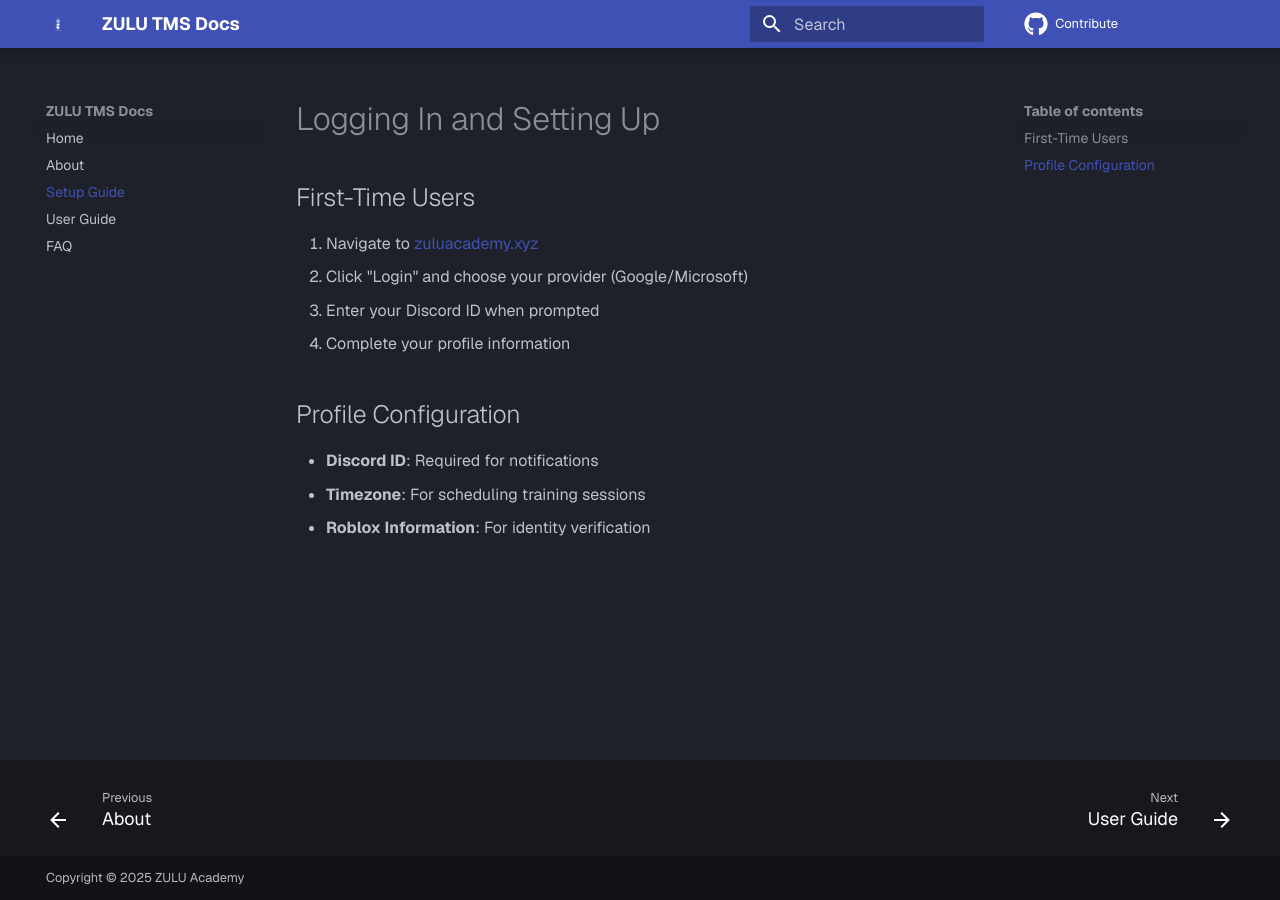
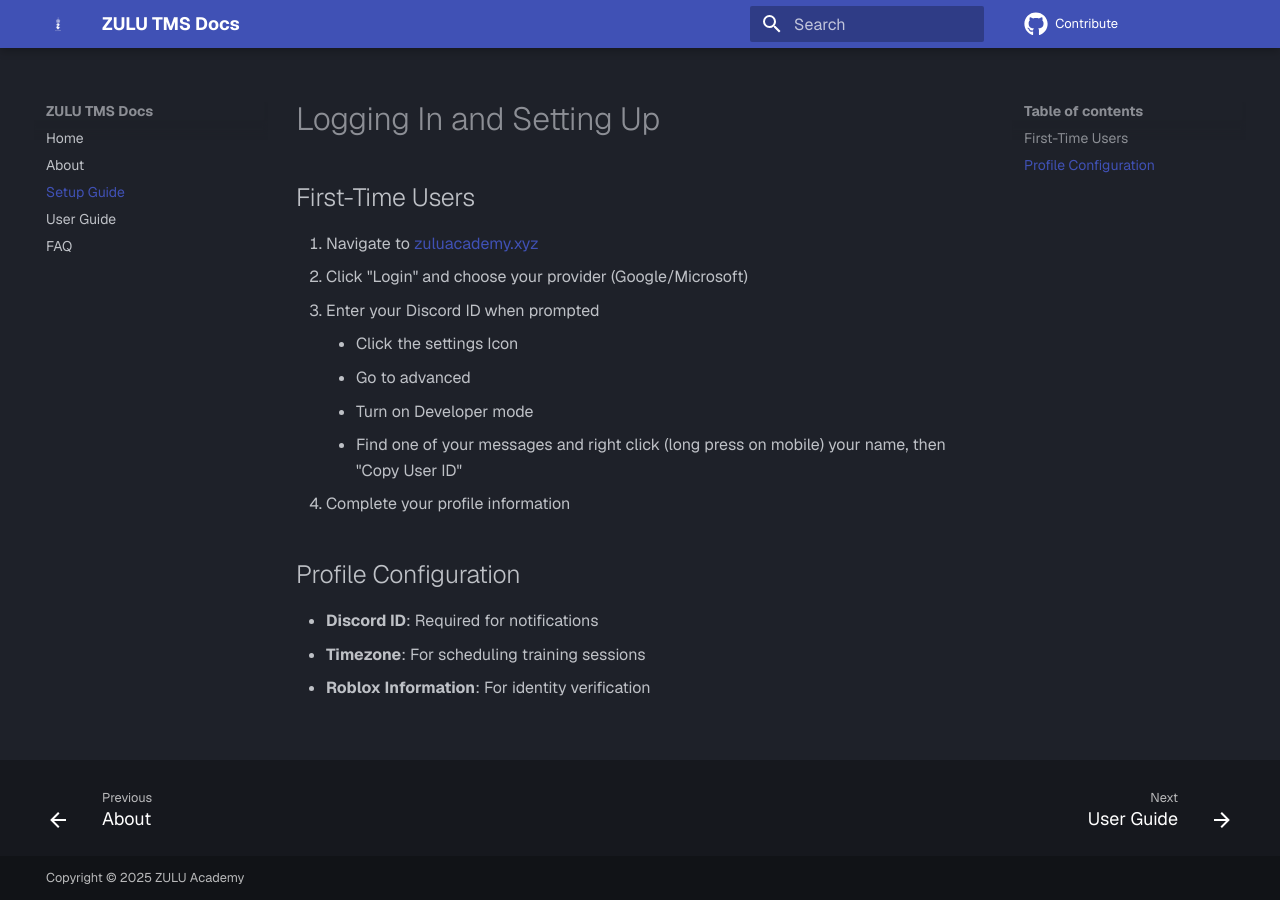
Before and after one commit to KaiSimpson13123/zulu-docs, an MkDocs documentation site: the page built from docs/setup.md, in a window 1280 px wide. Built offline with MkDocs 1.6.1 and Material for MkDocs 9.7.7, drawn with Linux system fonts in a browser that asks for light colours; comment, search, counter and statistics services are not loaded.

Commit message:
Update DC id instructions

```diff
--- a/docs/setup.md
+++ b/docs/setup.md
@@ -9,6 +9,10 @@ title: Setup Guide
 1. Navigate to [zuluacademy.xyz](https://zuluacademy.xyz/)
 2. Click "Login" and choose your provider (Google/Microsoft)
 3. Enter your Discord ID when prompted
+    - Click the settings Icon
+    - Go to advanced
+    - Turn on Developer mode
+    - Find one of your messages and right click (long press on mobile) your name, then "Copy User ID"
 4. Complete your profile information
 
 ## Profile Configuration
```
